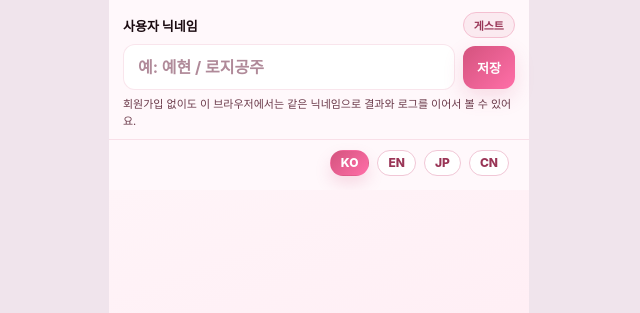
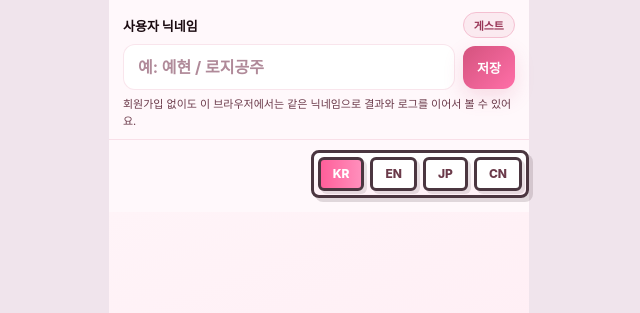
Before and after one commit to jessicah91/etutude, a website: page public/index.html in a window 1280 px wide. Shown: the top 313 px of the page, without its empty margins (321-961 px from the left). Drawn offline with Linux system fonts and the light colour scheme; a web font is replaced by a local one.

Commit message:
Add files via upload

```diff
--- a/public/index.html
+++ b/public/index.html
@@ -51,9 +51,27 @@ body{
 .identity-input::placeholder{color:#b08a99;}
 .identity-save{border:none; border-radius:12px; background:linear-gradient(135deg,var(--pink-deep),#ff6fa8); color:#fff; padding:12px 14px; font:inherit; font-size:13px; font-weight:800; cursor:pointer; white-space:nowrap; box-shadow:0 8px 20px rgba(212,83,126,.18);}
 .identity-help{margin-top:6px; font-size:11px; color:var(--sub); line-height:1.5;}
-.lang-switch-inline{display:flex;gap:8px;justify-content:flex-end;margin:10px 20px 14px 0;}
-.lang-chip-btn{appearance:none;border:1px solid #f1c7d6;background:#fff;border-radius:999px;padding:6px 10px;font:inherit;font-size:12px;font-weight:800;color:var(--pink-mid);cursor:pointer;line-height:1;}
-.lang-chip-btn.active{background:linear-gradient(135deg,var(--pink-deep),#ff6fa8);color:#fff;border-color:transparent;box-shadow:0 8px 16px rgba(212,83,126,.18);}
+.lang-switch{display:flex;justify-content:flex-end;margin:10px 0 14px;}
+.lang-box{
+  display:inline-flex;gap:6px;padding:4px;
+  background:
+    linear-gradient(180deg,rgba(255,255,255,.96),rgba(255,240,246,.96)),
+    repeating-linear-gradient(0deg,rgba(255,157,193,.12) 0 1px,transparent 1px 10px),
+    repeating-linear-gradient(90deg,rgba(255,157,193,.12) 0 1px,transparent 1px 10px);
+  border:3px solid #4b3640;border-radius:8px;
+  box-shadow:4px 4px 0 rgba(62,45,54,.16);
+}
+.lang-btn{
+  appearance:none;border:3px solid #4b3640;border-radius:6px;
+  background:#fff;color:var(--sub);padding:8px 12px;
+  font:inherit;font-size:12px;font-weight:800;line-height:1;cursor:pointer;
+  box-shadow:3px 3px 0 rgba(62,45,54,.12);
+}
+.lang-btn.active{
+  background:linear-gradient(90deg,#ff5f9a,#ff8fbc);
+  color:#fff;
+}
+.lang-btn:active{transform:translate(2px,2px);box-shadow:none;}
 
  .weekly-shell{padding:0; display:flex; flex-direction:column; min-height:calc(100vh - var(--tab-h));}
 .weekly-note-card{display:none;}
@@ -534,11 +552,13 @@ body{
   </div>
   <div class="identity-help" id="identityHelp">회원가입 없이도 이 브라우저에서는 같은 닉네임으로 결과와 로그를 이어서 볼 수 있어요.</div>
 </div>
-<div class="lang-switch-inline" aria-label="language switch">
-  <button class="lang-chip-btn" data-lang="ko" type="button">KO</button>
-  <button class="lang-chip-btn" data-lang="en" type="button">EN</button>
-  <button class="lang-chip-btn" data-lang="ja" type="button">JP</button>
-  <button class="lang-chip-btn" data-lang="zh" type="button">CN</button>
+<div class="lang-switch" id="globalLangSwitch" aria-label="language switch">
+  <div class="lang-box">
+    <button class="lang-btn app-lang-btn active" data-lang="ko" type="button">KR</button>
+    <button class="lang-btn app-lang-btn" data-lang="en" type="button">EN</button>
+    <button class="lang-btn app-lang-btn" data-lang="ja" type="button">JP</button>
+    <button class="lang-btn app-lang-btn" data-lang="zh" type="button">CN</button>
+  </div>
 </div>
 
 
@@ -833,7 +853,7 @@ function syncWeeklyFrameLanguage(){
   try{ if(frame && frame.contentWindow && typeof frame.contentWindow.setLanguage === 'function'){ frame.contentWindow.setLanguage(currentLang); } }catch(e){}
 }
 function updateLangButtons(){
-  document.querySelectorAll('.lang-chip-btn').forEach(btn=>btn.classList.toggle('active', btn.dataset.lang===currentLang));
+  document.querySelectorAll('.app-lang-btn').forEach(btn=>btn.classList.toggle('active', btn.dataset.lang===currentLang));
 }
 function applyDailyI18n(){
   const c = tr();
@@ -932,6 +952,8 @@ function switchTab(id){
   const key = id.replace('tab-','');
   const btn = document.getElementById('tabBtn-'+key);
   if(btn) btn.classList.add('active');
+  const globalLangSwitch = document.getElementById('globalLangSwitch');
+  if(globalLangSwitch) globalLangSwitch.classList.toggle('hidden', id==='tab-weekly');
   if(id==='tab-mypage') renderMypage();
   if(id==='tab-daily') initDailyLanding();
   if(id==='tab-weekly'){ initWeeklyLanding(); syncWeeklyFrameLanguage(); syncWeeklyFrameNickname(); }
@@ -1372,7 +1394,7 @@ if(globalNicknameInput){
   globalNicknameInput.addEventListener('change', saveGlobalNickname);
   globalNicknameInput.addEventListener('keydown', (e)=>{ if(e.key==='Enter'){ e.preventDefault(); saveGlobalNickname(); }});
 }
-document.querySelectorAll('.lang-chip-btn').forEach(btn=>btn.addEventListener('click', ()=>setAppLanguage(btn.dataset.lang)));
+document.querySelectorAll('.app-lang-btn').forEach(btn=>btn.addEventListener('click', ()=>setAppLanguage(btn.dataset.lang)));
 const weeklyFrame=document.getElementById('weeklyPixelFrame');
 if(weeklyFrame){ weeklyFrame.addEventListener('load', ()=>{ syncWeeklyFrameLanguage(); syncWeeklyFrameNickname(); }); }
 applyDailyI18n();
```
